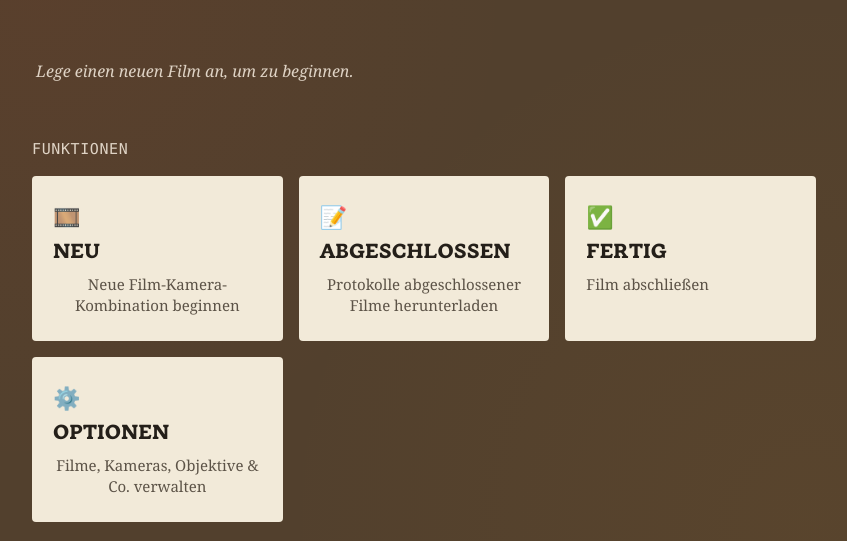
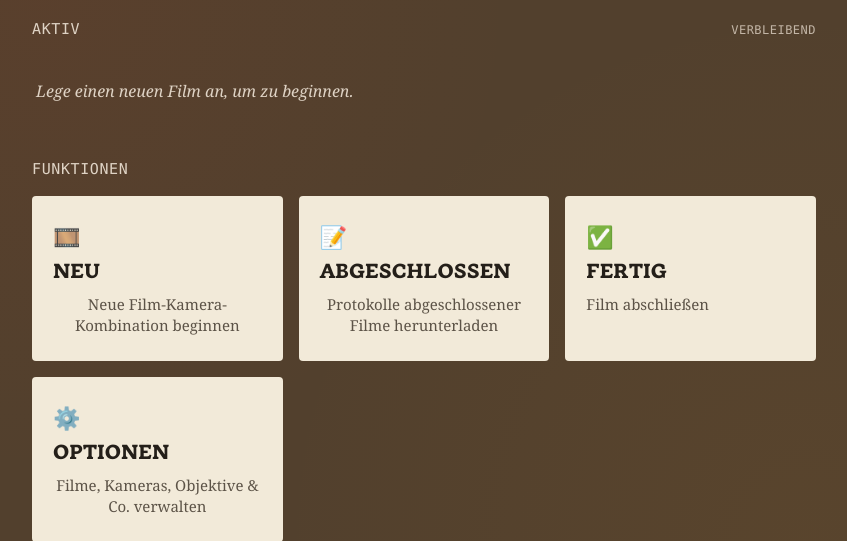
Before and after one commit to reschcloud/filmlog, a Flask app: page / in a window 1280 px wide. Shown: the part 68-609 px from the top of the page, without its empty margins (216-1063 px from the left). Run offline with Flask 3, Linux system fonts and the light colour scheme; data that the repository does not hold is empty.

Commit message:
add dashboard right heading

```diff
--- a/static/style.css
+++ b/static/style.css
@@ -665,10 +665,20 @@ body {
   color: var(--muted);
   margin: 34px 0 18px;
 }
+.dashboard-labels-row {
+  display: flex;
+  justify-content: space-between;
+  align-items: baseline;
+  margin-bottom: 18px;
+}
+.dashboard-labels-row .dashboard-label {
+  margin: 0;
+}
 .dashboard-label-jahr {
   margin-top: 0;
   margin-left: 8px;
   opacity: 0.8;
+  font-size: var(--small);
 }
 .dashboard-grid {
   display: flex;
--- a/templates/index.html
+++ b/templates/index.html
@@ -22,6 +22,10 @@
 
   <!-- STARTSEITE -->
   <section class="view" id="view-start" data-view="start">
+    <div class="dashboard-labels-row">
+      <p class="dashboard-label">Aktiv</p>
+      <p class="dashboard-label dashboard-label-jahr">Verbleibend</p>
+    </div>
     <div id="startDashboard" class="dashboard"></div>
     <div id="letzteAufnahme"></div>
     <p class="dashboard-label">Funktionen</p>
```
